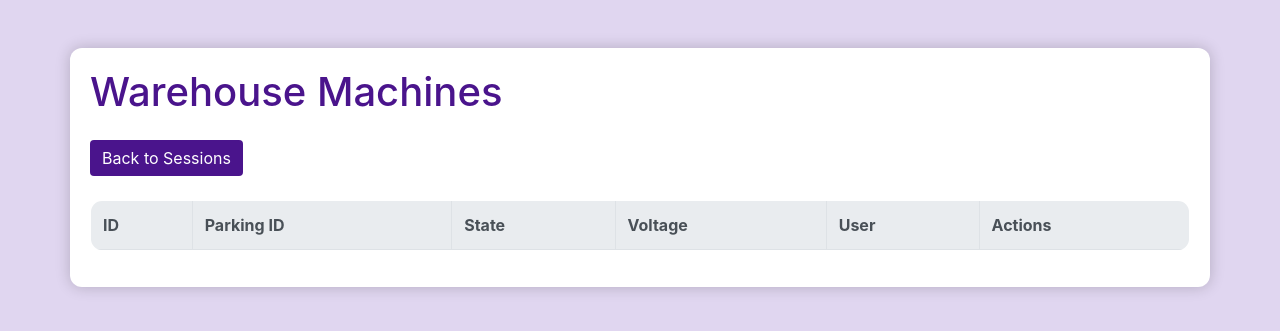
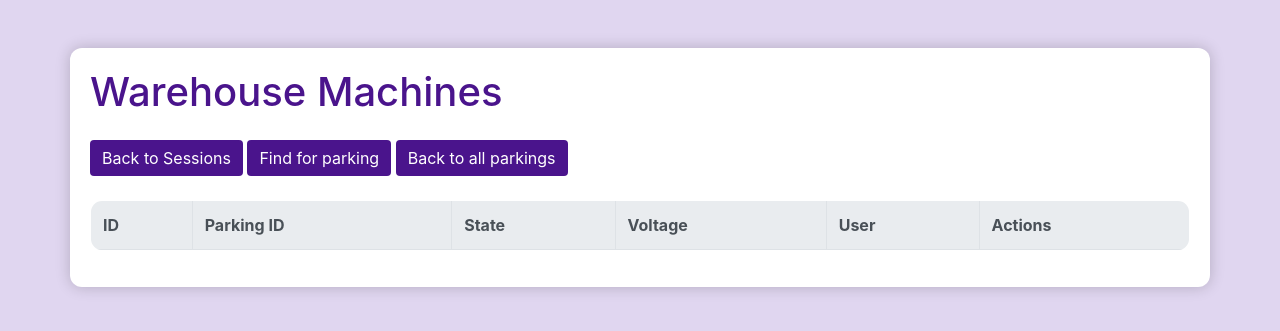
Before and after one commit to Smart-Sharing/web, a Flask app: template templates/machines.html in a window 1280 px wide. Shown: the top 331 px of the page. Run offline with Flask 3, Linux system fonts and the light colour scheme; the template is opened without the code that fills it, so the values that code supplies are empty; some libraries are stand-ins or nearby versions.

Commit message:
add searching for each parking place

```diff
--- a/app.py
+++ b/app.py
@@ -164,10 +164,8 @@ def machines():
 
 
 # New route to get machine data for each parking (tested)
-@app.route('/parking_machines')
-def parking_machines():
-    data = request.get_json()
-    parking_name = data.get('parking_name')
+@app.route('/parking_machines/<parking_name>')
+def parking_machines(parking_name):
     token = get_token()
     if not token:
         return jsonify({'error': 'Unauthorized'}), 401
@@ -256,5 +254,9 @@ def api_machine(machine_id):
     })
 
 
+# New methods for parking places
+
+
+
 if __name__ == '__main__':
     app.run(host='0.0.0.0', port=5000)
--- a/templates/machines.html
+++ b/templates/machines.html
@@ -53,6 +53,8 @@
     <div class="container mt-5">
         <h1 class="mb-4">Warehouse Machines</h1>
         <a href="/" class="btn btn-primary mb-4">Back to Sessions</a>
+        <a href="#" class="btn btn-primary mb-4" data-toggle="modal" data-target="#userModal">Find for parking</a>
+        <button type="button" class="btn btn-primary mb-4" data-dismiss="modal" onclick="resetFinding()">Back to all parkings</button>
         <table id="machine-table" class="table table-striped table-bordered">
             <thead class="thead-light"> <!-- Changed to thead-light for a lighter header -->
                 <tr>
@@ -68,6 +70,29 @@
                 <!-- Data will be loaded dynamically -->
             </tbody>
         </table>
+    </div>
+
+    <!-- Модальное окно -->
+    <div class="modal fade" id="userModal" tabindex="-1" aria-labelledby="userModalLabel" aria-hidden="true">
+        <div class="modal-dialog">
+            <div class="modal-content">
+                <div class="modal-header">
+                    <h5 class="modal-title" id="userModalLabel">Find machines for parking</h5>
+                    <button type="button" class="close" data-dismiss="modal" aria-label="Close">
+                    </button>
+                </div>
+                <div class="modal-body">
+                    <div class="form-group">
+                        <label for="parkingName">Parking Name</label>
+                        <input type="text" class="form-control" id="parkingName" name="parkingName" required>
+                    </div>
+                </div>
+                <div class="modal-footer">
+                    <button type="button" class="btn btn-secondary" data-dismiss="modal">Close</button>
+                    <button type="button" class="btn btn-primary" data-dismiss="modal" onclick="findForParking()">Find</button>
+                </div>
+            </div>
+        </div>
     </div>
 
     <!-- Include jQuery and Bootstrap JS -->
@@ -105,6 +130,47 @@
             });
         }
 
+        updateMachineData();
+        var timer = setInterval(updateMachineData, 3000);
+
+        function findForParking() {
+            parking_name = document.getElementById('parkingName').value
+
+            $.ajax({
+                url: '/parking_machines/' + parking_name,
+                type: 'GET',
+                success: function(response) {
+                    if (response.error) {
+                        alert('Error: ' + response.error);
+                        return;
+                    }
+                    var machineTableBody = $('#machine-table tbody');
+                    machineTableBody.empty();
+
+                    if (Array.isArray(response.machines) && response.machines.length !== 0) {
+                        response.machines.forEach(function(machine) {
+                            var row = '<tr>' +
+                                '<td>' + machine.id + '</td>' +
+                                '<td>' + machine.parkingId + '</td>' +
+                                '<td>' + (machine.state == 0 ? 'Active' : (machine.state == 1 ? 'Paused' : 'Finished')) + '</td>' +
+                                '<td>' + machine.voltage + '</td>' +
+                                '<td>' + (machine.user ? machine.user : '') + '</td>' +
+                                '<td>' +
+                                    '<button class="btn btn-success" onclick="startMachine(\'' + machine.id + '\')">Start</button>' +
+                                '</td>' +
+                                '</tr>';
+                            machineTableBody.append(row);
+                        });
+                    }
+
+                    clearInterval(timer);
+                },
+                error: function(xhr, status, error) {
+                    console.error('AJAX Error:', status, error);
+                }
+            });
+        }
+
         function startMachine(machineId) {
             sendMachineAction('/unlock_machine', machineId);
         }
@@ -125,10 +191,9 @@
             });
         }
 
-        $(document).ready(function() {
-            updateMachineData();
-            setInterval(updateMachineData, 3000);
-        });
+        function resetFinding() {
+            timer = setInterval(updateMachineData, 3000);
+        }
     </script>
 </body>
 </html>
```
